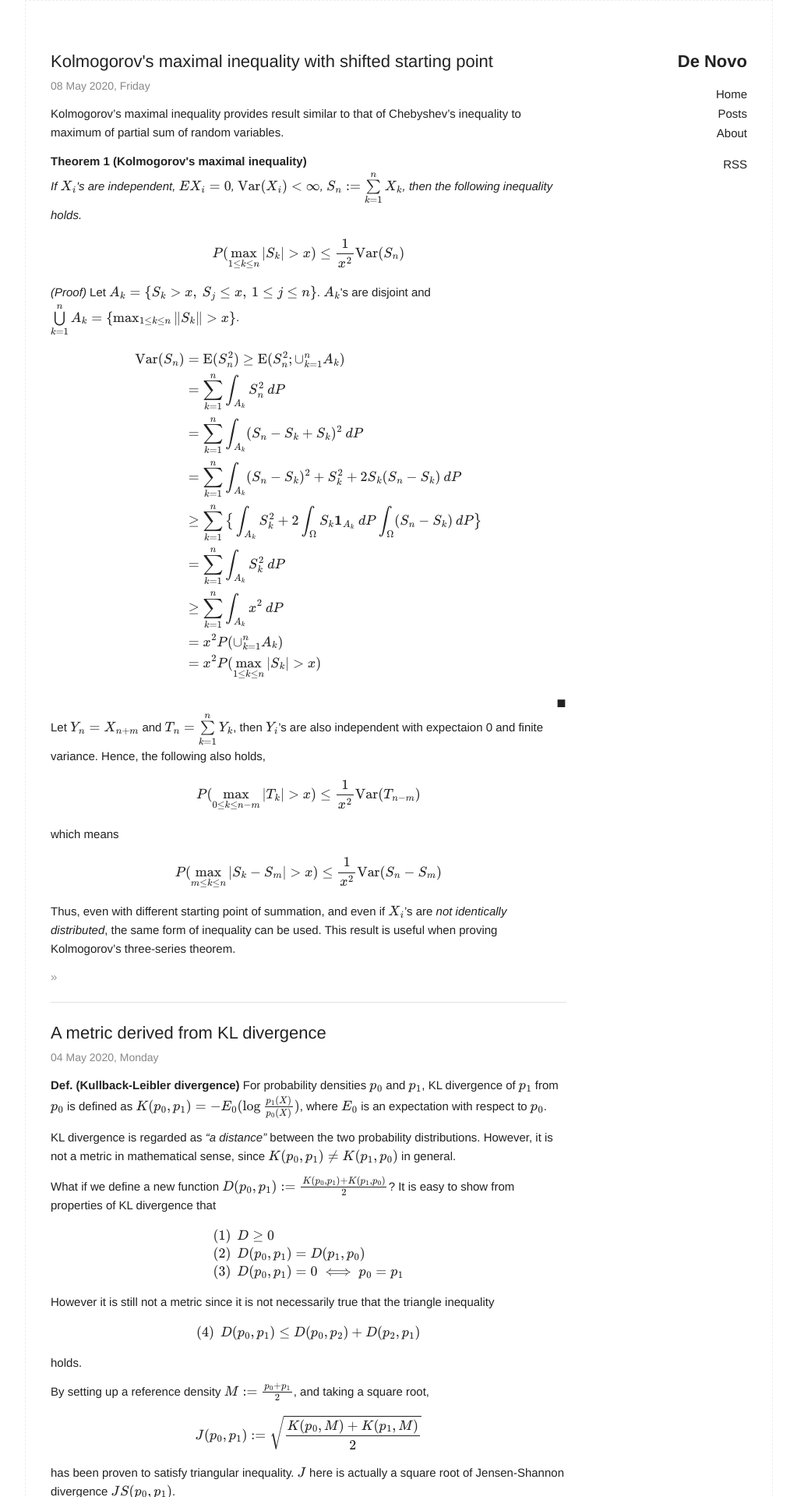
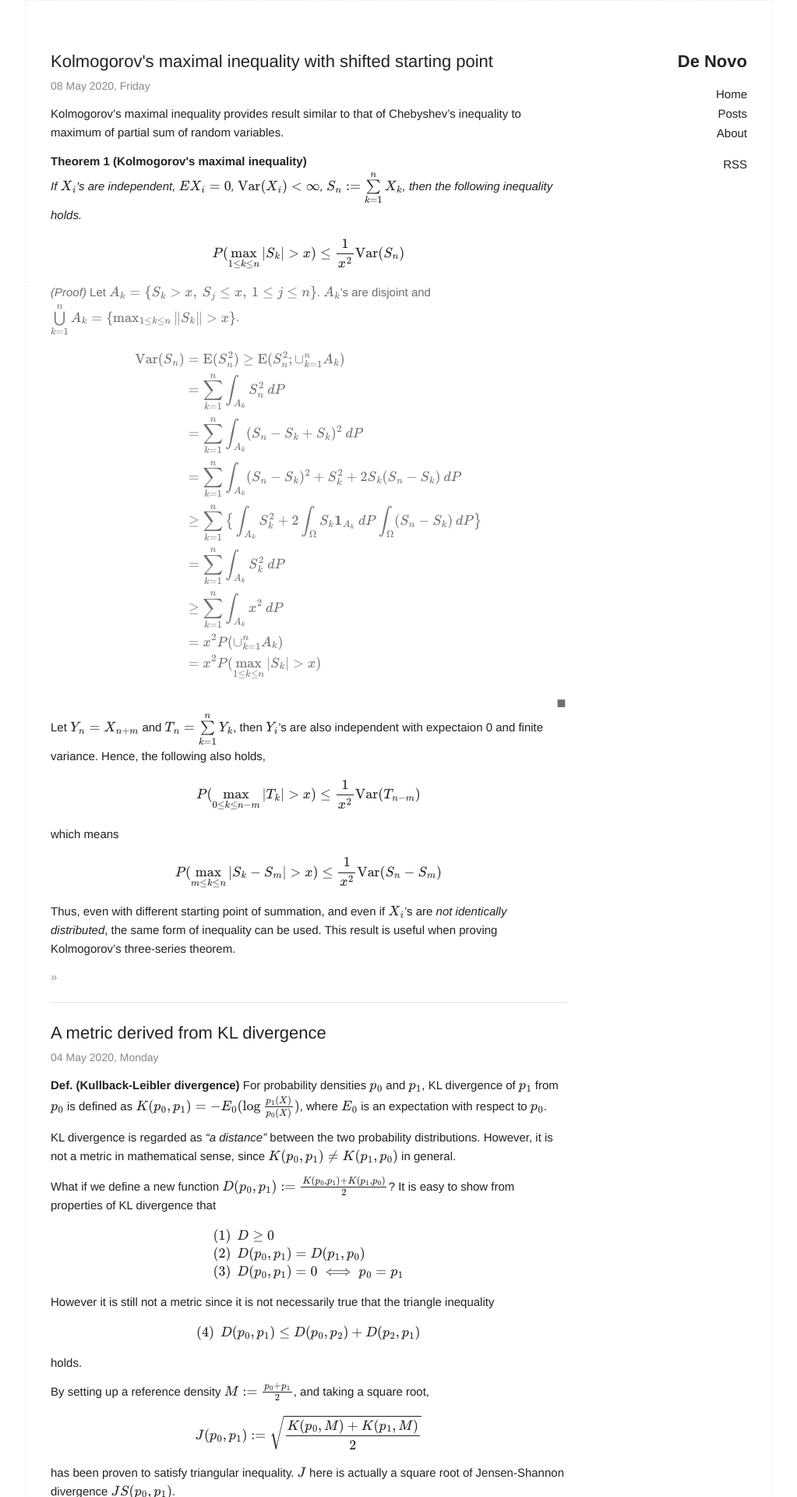
Before and after one commit to naturale0/naturale0.github.io, a Jekyll site: the page built from index.html, in a window 1280 px wide. Shown: the top 1920 px of the page at 78% size, without its empty margins (128-1151 px from the left). Built offline with Jekyll 4.4.1, drawn with Linux system fonts in a browser that asks for light colours; formulas are drawn with MathJax 3; the list of posts is cut into pages by our own code.

Commit message:
add gray color to proofs

```diff
--- a/_sass/_base.scss
+++ b/_sass/_base.scss
@@ -557,6 +557,7 @@ body {
   display: block;
   margin: 12px 0;
   font-style: normal;
+  color: #6F6F6F;
 }
 .proof:before {
   content: "(Proof) ";
```
Also changed, not shown: 3 other files.
